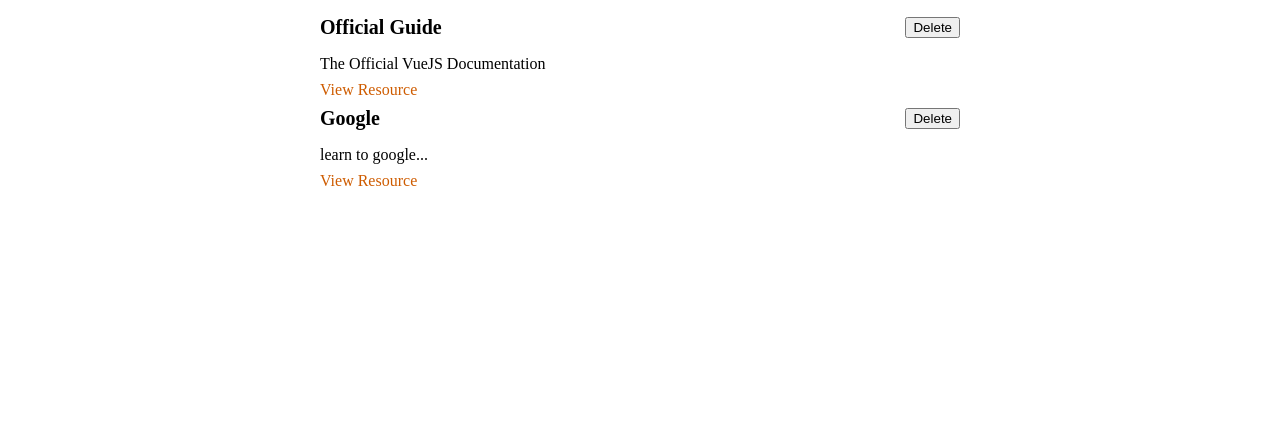
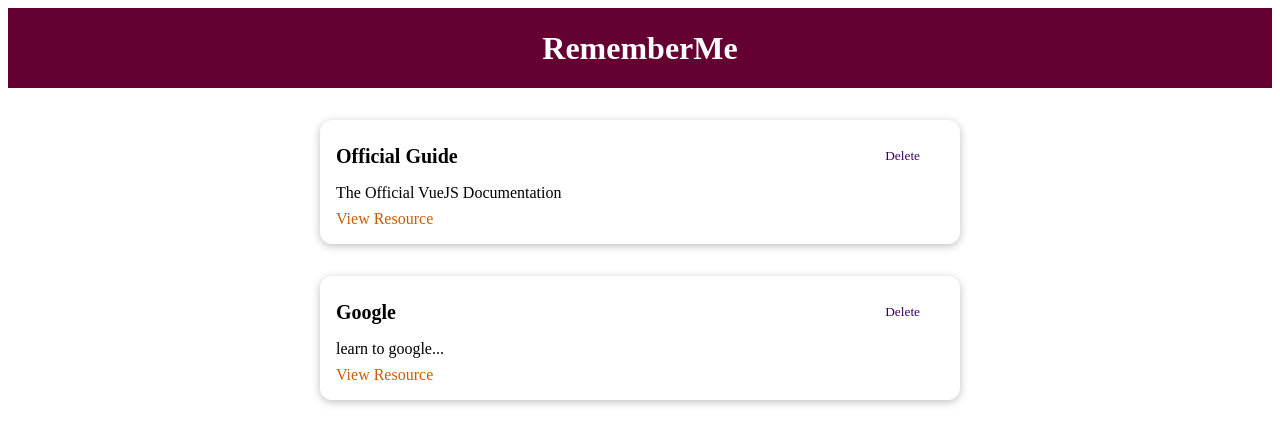
Before and after one commit to northernocean/learning-js-vue, a Vue app: page / in a window 1280 px wide. Shown: the top 444 px of the page. Built offline with nearby package versions, Linux system fonts and the light colour scheme.

Commit message:
adding base components

```diff
--- a/src/App.vue
+++ b/src/App.vue
@@ -1,13 +1,16 @@
 <template>
+  <main-header title="RememberMe"></main-header>
   <stored-resources :resources="storedResources"></stored-resources>
 </template>
 
 <script>
 import StoredResources from './components/learning-resources/StoredResources.vue';
+import MainHeader from './components/layouts/MainHeader.vue';
 
 export default {
   components: {
     'stored-resources': StoredResources,
+    'main-header': MainHeader,
   },
   data() {
     return {
--- /dev/null
+++ b/src/components/layouts/MainHeader.vue
@@ -0,0 +1,28 @@
+<template>
+  <header>
+    <h1>{{ title }}</h1>
+  </header>
+</template>
+
+<script>
+export default {
+  props: ['title'],
+};
+</script>
+
+
+<style scoped>
+header {
+  width: 100%;
+  height: 5rem;
+  background-color: #640032;
+  display: flex;
+  justify-content: center;
+  align-items: center;
+}
+
+header h1 {
+  color: white;
+  margin: 0;
+}
+</style>
--- a/src/components/learning-resources/LearningResource.vue
+++ b/src/components/learning-resources/LearningResource.vue
@@ -1,20 +1,22 @@
 <template>
   <li>
-    <div>
+    <base-card>
       <header>
         <h3>{{ title }}</h3>
-        <button>Delete</button>
+        <base-button mode="flat">Delete</base-button>
       </header>
-    </div>
-    <p>{{ description }}</p>
-    <nav>
-      <a :href="link">View Resource</a>
-    </nav>
+      <p>{{ description }}</p>
+      <nav>
+        <a :href="link">View Resource</a>
+      </nav>
+    </base-card>
   </li>
 </template>
 
 <script>
+import BaseButton from '../ui/BaseButton.vue';
 export default {
+  components: { BaseButton },
   props: ['title', 'description', 'link'],
 };
 </script>
--- /dev/null
+++ b/src/components/ui/BaseButton.vue
@@ -0,0 +1,40 @@
+<template>
+  <button :type="type" :class="mode">
+    <slot></slot>
+  </button>
+</template>
+
+<script>
+export default {
+  props: ['type', 'mode'],
+};
+</script>
+
+
+<style scoped>
+button {
+  padding: 0.75rem 1.5rem;
+  font-family: inherit;
+  background-color: #3a0061;
+  border: 1px solid #3a0061;
+  color: white;
+  cursor: pointer;
+}
+
+button:hover,
+button:active {
+  background-color: #270041;
+  border-color: #270041;
+}
+
+.flat {
+  background-color: transparent;
+  color: #3a0061;
+  border: none;
+}
+
+.flat:hover,
+.flat:active {
+  background-color: #edd2ff;
+}
+</style>
--- /dev/null
+++ b/src/components/ui/BaseCard.vue
@@ -0,0 +1,15 @@
+<template>
+  <div>
+    <slot></slot>
+  </div>
+</template>
+
+<style scoped>
+div {
+  border-radius: 12px;
+  box-shadow: 0 2px 8px rgba(0, 0, 0, 0.26);
+  padding: 1rem;
+  margin: 2rem auto;
+  max-width: 40rem;
+}
+</style>
```
Also changed, not shown: src/main.js (+9 -0 lines).
